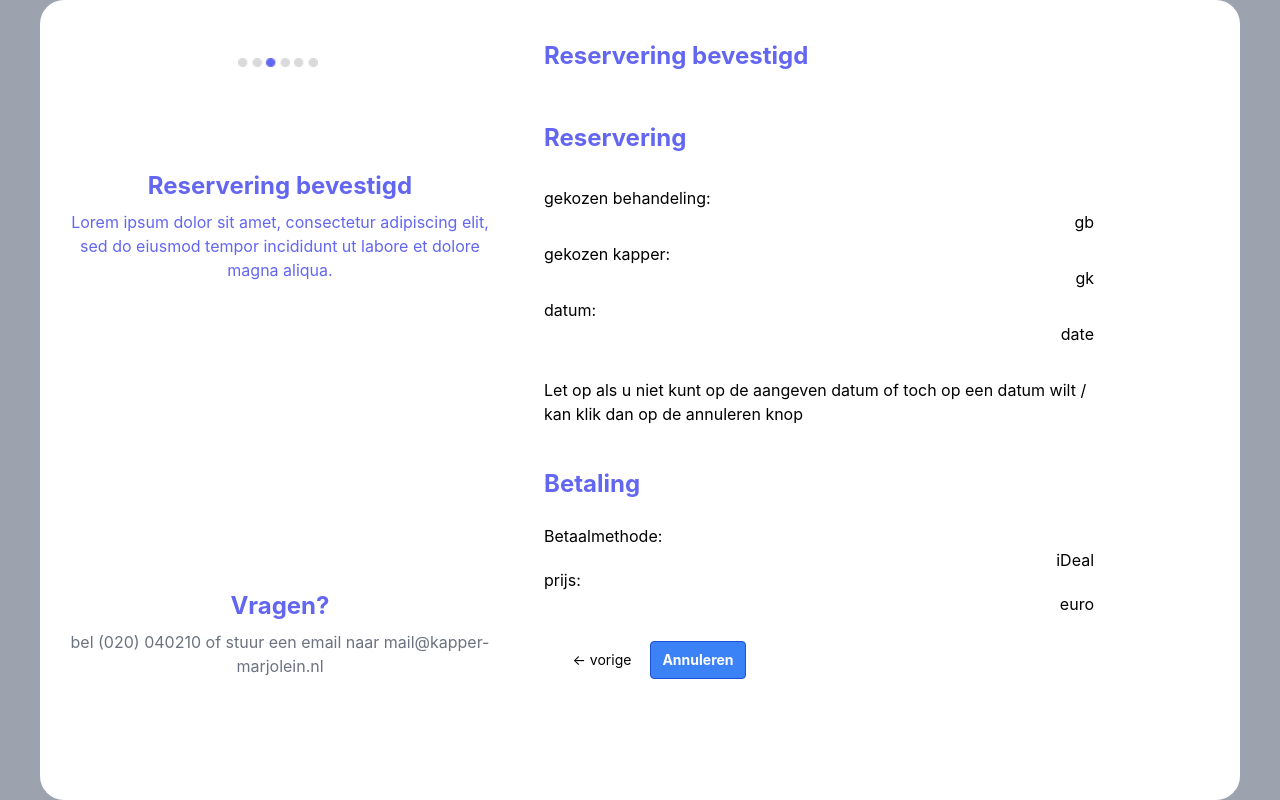
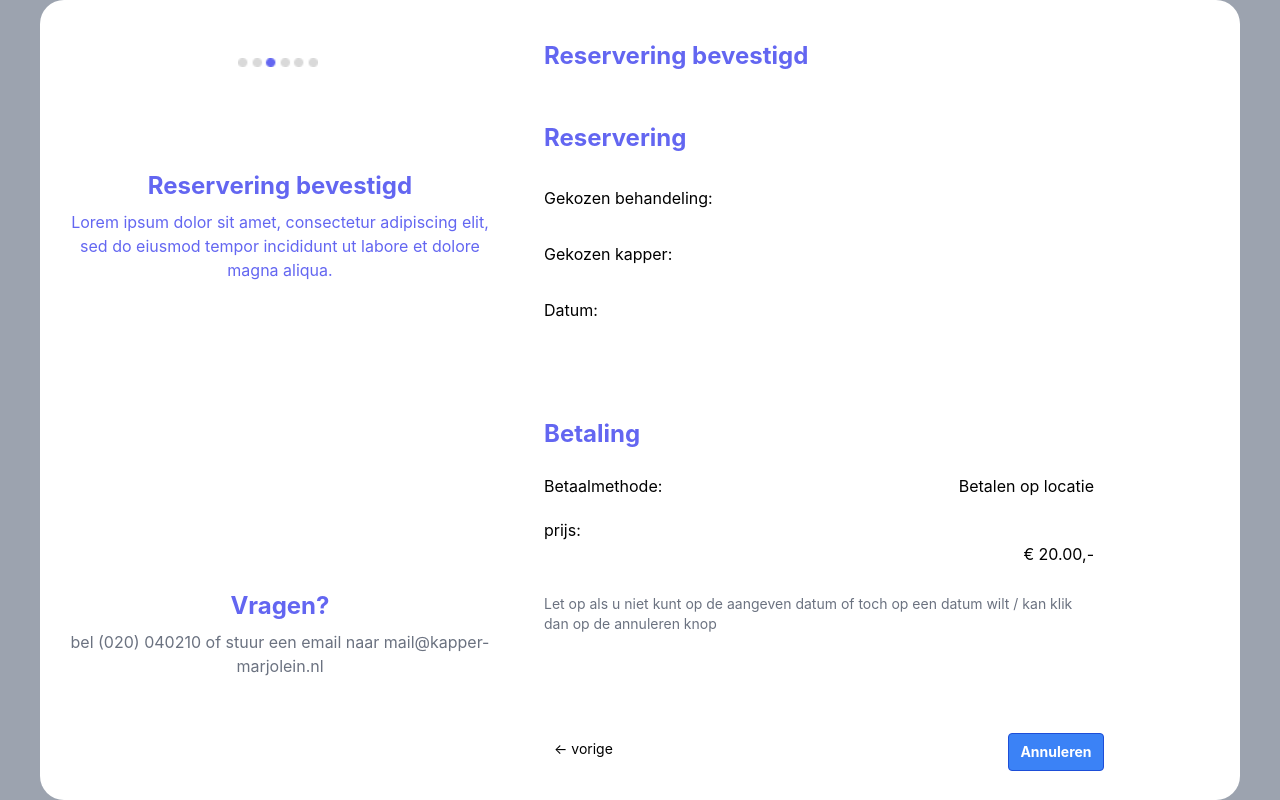
Before and after one commit to MeesPos/web.kappers-project, a Next.js app: page /reserveringsoverzicht in a window 1280 px wide. Built offline with nearby package versions, Linux system fonts and the light colour scheme.

Commit message:
Added Reservation overview

```diff
--- a/components/Reserveringsoverzicht.tsx
+++ b/components/Reserveringsoverzicht.tsx
@@ -1,99 +1,126 @@
 import React, { useState } from "react";
 import { useEffect } from "react";
+import { Appointment } from "../types/appointment.interface";
 
 const handleClick = () => {
-    location.href = '/betalingsoverzicht';
-  }
+  location.href = "/betalingsoverzicht";
+};
 const handleClick2 = () => {
-    location.href = '/anuleren';
-  }
+  location.href = "/anuleren";
+};
 
+function Reserveringsoverzicht() {
+  const [appointment, setAppointment] = useState<Appointment>();
 
+  useEffect(() => {
+    const appointment = JSON.parse(localStorage.getItem("appointment")!);
 
-function Reserveringsoverzicht(){
+    setAppointment(appointment);
+  }, []);
 
-    return(
+  return (
     <>
-  <link href="https://fonts.googleapis.com/css?family=Inter" rel="stylesheet" />
+      <link
+        href="https://fonts.googleapis.com/css?family=Inter"
+        rel="stylesheet"
+      />
       <title>Reservering maken</title>
-  <link rel="stylesheet" href="https://cdn.jsdelivr.net/npm/flatpickr/dist/flatpickr.min.css" />
+      <link
+        rel="stylesheet"
+        href="https://cdn.jsdelivr.net/npm/flatpickr/dist/flatpickr.min.css"
+      />
       <div className="h-screen bg-gray-400">
         <div className="w-[1200px] h-[800px] rounded-3xl m-auto p-5 bg-white">
           <div className="float-left p-2 bg-white text-center w-[440px] h-[700px] items-center">
-      <img className="relative top-[30px] ml-[40%]" src="fotos/Group5.png" width="80px" />
-      <h1 className="relative top-[125px] text-indigo-500 text-2xl font-bold p-2">Reservering bevestigd</h1>
+            <img
+              className="relative top-[30px] ml-[40%]"
+              src="fotos/Group5.png"
+              width="80px"
+            />
+            <h1 className="relative top-[125px] text-indigo-500 text-2xl font-bold p-2">
+              Reservering bevestigd
+            </h1>
             <h4 className="relative top-[125px] text-indigo-500 font-normal text-gray-500">
-        Lorem ipsum dolor sit amet, consectetur adipiscing elit, sed do eiusmod
-        tempor incididunt ut labore et dolore magna aliqua.
+              Lorem ipsum dolor sit amet, consectetur adipiscing elit, sed do
+              eiusmod tempor incididunt ut labore et dolore magna aliqua.
             </h4>
             <div className="">
-      <h1 className="relative top-[425px] text-indigo-500 font-bold text-2xl p-2">Vragen?</h1>
-      <h4 className="relative top-[425px] font-normal text-gray-500">bel (020) 040210 of stuur een email naar mail@kapper-marjolein.nl</h4>
+              <h1 className="relative top-[425px] text-indigo-500 font-bold text-2xl p-2">
+                Vragen?
+              </h1>
+              <h4 className="relative top-[425px] font-normal text-gray-500">
+                bel (020) 040210 of stuur een email naar
+                mail@kapper-marjolein.nl
+              </h4>
             </div>
           </div>
           <div className="p-5 width-[600px] height-[780px] ml-[40%] ">
             <h1 className="text-indigo-500 font-bold text-2xl">
-      Reservering bevestigd</h1>
-        <div className="height-[200px] width-[200px]">
+              Reservering bevestigd
+            </h1>
+            <div className="height-[200px] width-[200px]"></div>
+            <div className="relative top-[50px] absolute space-y-8">
+              <h3 className="text-2xl font-bold text-indigo-500">
+                Reservering
+              </h3>
+              <div className="h-[200px] space-y-8">
+                <div className="w-[550px] flex justify-between">
+                  <h3 className="text-base">Gekozen behandeling: {}</h3>
+                  <h3 className="text-right">{appointment?.treatment}</h3>
                 </div>
-        <div className="relative top-[50px] absolute space-y-8">
-            <h3 className="text-2xl font-bold text-indigo-500">Reservering</h3>
-            <div className="h-[200px] space-y-8">
-            <div className="w-[550px]">
-            <h3 className="text-base">gekozen behandeling:</h3>
-            <h3 className="float-right">gb</h3>
+                <div className="w-[550px] flex justify-between">
+                  <h3 className="text-base">Gekozen kapper:</h3>
+                  <h3 className="text-right">
+                    {appointment?.hairdresser.name}{" "}
+                  </h3>
                 </div>
-            <div className="w-[550px]">
-            <h3 className="text-base">gekozen kapper:</h3>
-            <h3 className="float-right">gk</h3>
+                <div className="w-[550px] flex justify-between">
+                  <h3 className="text-base">Datum:</h3>
+                  <h3 className="text-right">{appointment?.date}</h3>
                 </div>
-            <div className="w-[550px]">
-            <h3 className="text-base">datum:</h3>
-            <h3 className="float-right">date</h3>
               </div>
-            <br></br>
-            <h3 className="w-[550px] text-base">Let op als u niet kunt op de aangeven datum of toch op een datum wilt / kan klik dan op de annuleren knop</h3>
-            </div>
-          <div className="relative top-[50px]">
+              <div className="relative">
                 <h4 className="text-2xl text-indigo-500 font-bold">Betaling</h4>
                 <div className="">
                   <br></br>
                   <div className="space-y-[20px] space-x-">
-                    <div className="w-[550px]">
+                    <div className="w-[550px] flex justify-between">
                       <h3 className="text-base">Betaalmethode:</h3>
-            <h3 className="float-right">iDeal</h3>
+                      <h3 className="text-right">Betalen op locatie</h3>
                     </div>
                     <div className="w-[550px]">
                       <h3 className="text-base">prijs:</h3>
-            <h3 className="float-right">euro</h3>
+                      <h3 className="float-right">&euro; 20.00,-</h3>
+                    </div>
+                    <h3 className="w-[550px] text-sm text-gray-500 pt-8">
+                      Let op als u niet kunt op de aangeven datum of toch op een
+                      datum wilt / kan klik dan op de annuleren knop
+                    </h3>
                   </div>
                 </div>
-            </div>
-          <div>
-           </div>
+                <div></div>
               </div>
             </div>
             <br></br>
-        <div className="relative text-black text-xl top-[125px] left-[10px]">
+
+            <div className="relative text-black text-xl top-[125px] w-[550px] left-[10px]">
               <button
-            className="relative w-24 text-sm hover:border-2"
+                className="relative text-sm hover:border-2"
                 onClick={handleClick}
-
               >
                 ← vorige
               </button>
-          <button className="relative w-24 text-sm bg-blue-500 hover:bg-blue-700 text-white font-bold py-2 border border-blue-700 rounded"
+              <button
+                className="relative w-24 text-sm bg-blue-500 hover:bg-blue-700 text-white font-bold py-2 border border-blue-700 rounded float-right"
                 onClick={handleClick2}
               >
                 Annuleren
               </button>
             </div>
-
           </div>
         </div>
       </div>
     </>
-
   );
 }
 
--- a/components/betalingsoverzicht.tsx
+++ b/components/betalingsoverzicht.tsx
@@ -17,8 +17,6 @@ function Betalingsoverzicht() {
 
     setAppointment(appointment);
   }, []);
-
-  console.log(appointment?.treatment);
 
   return (
     <>
```
Lines whose indentation alone changed are shown as unchanged.
